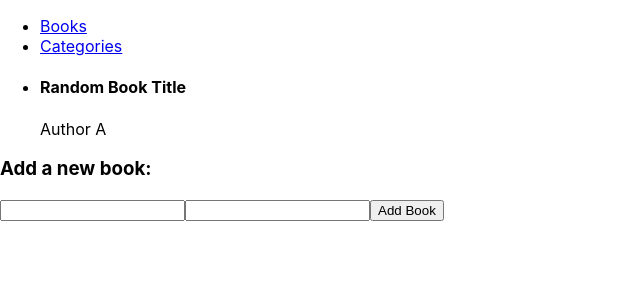
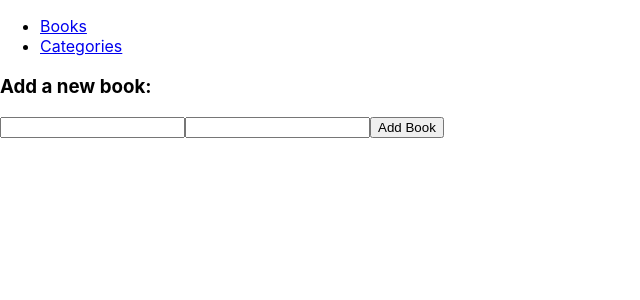
Before and after one commit to Ellon-M/bookstore, a React (Create React App) app: page / in a window 1280 px wide. Shown: the top 300 px of the page, without its empty margins (0-640 px from the left). Built offline with nearby package versions, Linux system fonts and the light colour scheme.

Commit message:
create book and category slices with reducers and actions for add and delete book items

```diff
--- a/package.json
+++ b/package.json
@@ -3,14 +3,17 @@
   "version": "0.1.0",
   "private": true,
   "dependencies": {
+    "@reduxjs/toolkit": "^1.9.1",
     "@testing-library/jest-dom": "^5.16.5",
     "@testing-library/react": "^13.4.0",
     "@testing-library/user-event": "^13.5.0",
     "prop-types": "^15.8.1",
     "react": "^18.2.0",
     "react-dom": "^18.2.0",
+    "react-redux": "^8.0.5",
     "react-router-dom": "^6.6.2",
     "react-scripts": "5.0.1",
+    "uuid": "^8.3.2",
     "web-vitals": "^2.1.4"
   },
   "scripts": {
--- a/src/components/AddBook.js
+++ b/src/components/AddBook.js
@@ -1,16 +1,36 @@
-import React from 'react';
+import React, { useState } from 'react';
+import { v4 as uuidv4 } from 'uuid';
+import { useDispatch } from 'react-redux';
+import { addBook } from '../redux/books/books';
 
-const AddBook = () => (
+const AddBook = () => {
+  const [title, setTitle] = useState('');
+  const [author, setAuthor] = useState('');
+  const id = uuidv4();
+
+  const dispatch = useDispatch();
+
+  const handleSubmit = (e) => {
+    e.preventDefault();
+
+    dispatch(addBook({ id, title, author }));
+    setTitle('');
+    setAuthor('');
+  };
+
+  return (
     <>
       <div>
         <h3>Add a new book: </h3>
       </div>
-    <form>
-      <input type="text" name="title" />
-      <input type="text" name="author" />
+
+      <form onSubmit={handleSubmit}>
+        <input type="text" name="title" value={title} onChange={(e) => setTitle(e.target.value)} />
+        <input type="text" name="author" value={author} onChange={(e) => setAuthor(e.target.value)} />
         <button type="submit">Add Book</button>
       </form>
     </>
   );
+};
 
 export default AddBook;
--- a/src/components/Book.js
+++ b/src/components/Book.js
@@ -1,16 +1,35 @@
 import React from 'react';
 import PropTypes from 'prop-types';
+import { useDispatch } from 'react-redux';
+import { removeBook } from '../redux/books/books';
 
-const Book = ({ title, author }) => (
-  <li>
-    <h4>{title}</h4>
-    <p>{author}</p>
-  </li>
-);
+const Book = ({ id, title, author }) => {
+  const dispatch = useDispatch();
+
+  const handleClick = () => {
+    dispatch(removeBook(id));
+  };
+
+  return (
+    <li>
+      <h4>{title}</h4>
+      <p>{author}</p>
+      <button type="button" onClick={handleClick}>Remove</button>
+    </li>
+  );
+};
+
+Book.defaultProps = {
+  id: '',
+  title: '',
+  author: '',
+
+};
 
 Book.propTypes = {
-  title: PropTypes.string.isRequired,
-  author: PropTypes.string.isRequired,
+  id: PropTypes.string,
+  title: PropTypes.string,
+  author: PropTypes.string,
 };
 
 export default Book;
--- a/src/components/Booklist.js
+++ b/src/components/Booklist.js
@@ -1,21 +1,16 @@
 import React from 'react';
+import { useSelector } from 'react-redux';
 import Book from './Book';
 import AddBook from './AddBook';
 
 const Booklist = () => {
-  const books = [
-    {
-      id: 0,
-      title: 'Random Book Title',
-      author: 'Author A',
-    },
-  ];
+  const books = useSelector((state) => state.book);
 
   return (
     <>
       <ul>
         {books.map((book) => (
-          <Book title={book.title} author={book.author} key={book.id} />
+          <Book key={book.id} id={book.id} title={book.title} author={book.author} />
         ))}
       </ul>
       <AddBook />
--- a/src/components/Categories.js
+++ b/src/components/Categories.js
@@ -1,7 +1,20 @@
-import React from 'react';
+import { useDispatch, useSelector } from 'react-redux';
+import { checkStatus } from '../redux/categories/categories';
 
-const Categories = () => (
-  <button type="button">Check Status</button>
-);
+const Categories = () => {
+  const dispatch = useDispatch();
+  const category = useSelector((state) => state.category[0]);
+
+  const handleClick = () => {
+    dispatch(checkStatus());
+  };
+
+  return (
+    <>
+      {!category && <button type="button" onClick={handleClick}>Check Status</button>}
+      <h1>{category}</h1>
+    </>
+  );
+};
 
 export default Categories;
--- a/src/index.js
+++ b/src/index.js
@@ -1,11 +1,13 @@
 import React from 'react';
+import { Provider } from 'react-redux';
 import ReactDOM from 'react-dom/client';
+import store from './redux/configureStore';
 import './index.css';
 import App from './App';
 
 const root = ReactDOM.createRoot(document.getElementById('root'));
 root.render(
-  <React.StrictMode>
+  <Provider store={store}>
     <App />
-  </React.StrictMode>,
+  </Provider>,
 );
--- /dev/null
+++ b/src/redux/books/books.js
@@ -0,0 +1,16 @@
+import { createSlice } from '@reduxjs/toolkit';
+
+export const bookSlice = createSlice({
+  name: 'book',
+  initialState: [],
+  reducers: {
+    addBook: (state, { payload }) => {
+      state.push(payload);
+    },
+    removeBook: (state, { payload }) => state.filter(({ id }) => id !== payload),
+  },
+});
+
+export const { addBook, removeBook } = bookSlice.actions;
+
+export default bookSlice.reducer;
--- /dev/null
+++ b/src/redux/categories/categories.js
@@ -0,0 +1,15 @@
+import { createSlice } from '@reduxjs/toolkit';
+
+export const categorySlice = createSlice({
+  name: 'category',
+  initialState: [],
+  reducers: {
+    checkStatus: (state) => {
+      state.push('Under construction');
+    },
+  },
+});
+
+export const { checkStatus } = categorySlice.actions;
+
+export default categorySlice.reducer;
--- /dev/null
+++ b/src/redux/configureStore.js
@@ -0,0 +1,9 @@
+import { configureStore } from '@reduxjs/toolkit';
+import bookReducer from './books/books';
+import categoryReducer from './categories/categories';
+
+const store = configureStore({
+  reducer: { book: bookReducer, category: categoryReducer },
+});
+
+export default store;
```
Also changed, not shown: 1 other file (tests, documents, lock files or other folders). Lines whose indentation alone changed are shown as unchanged.
